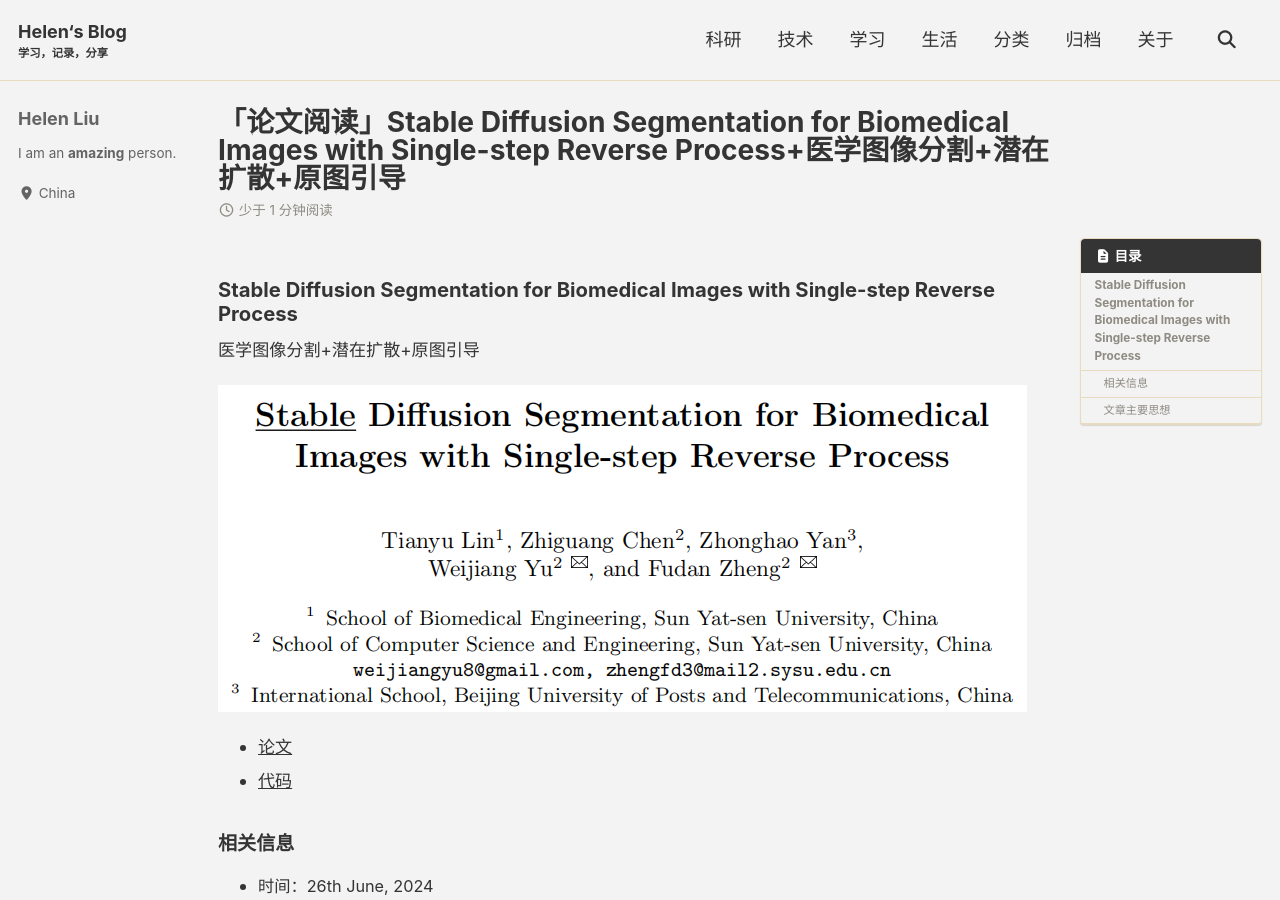
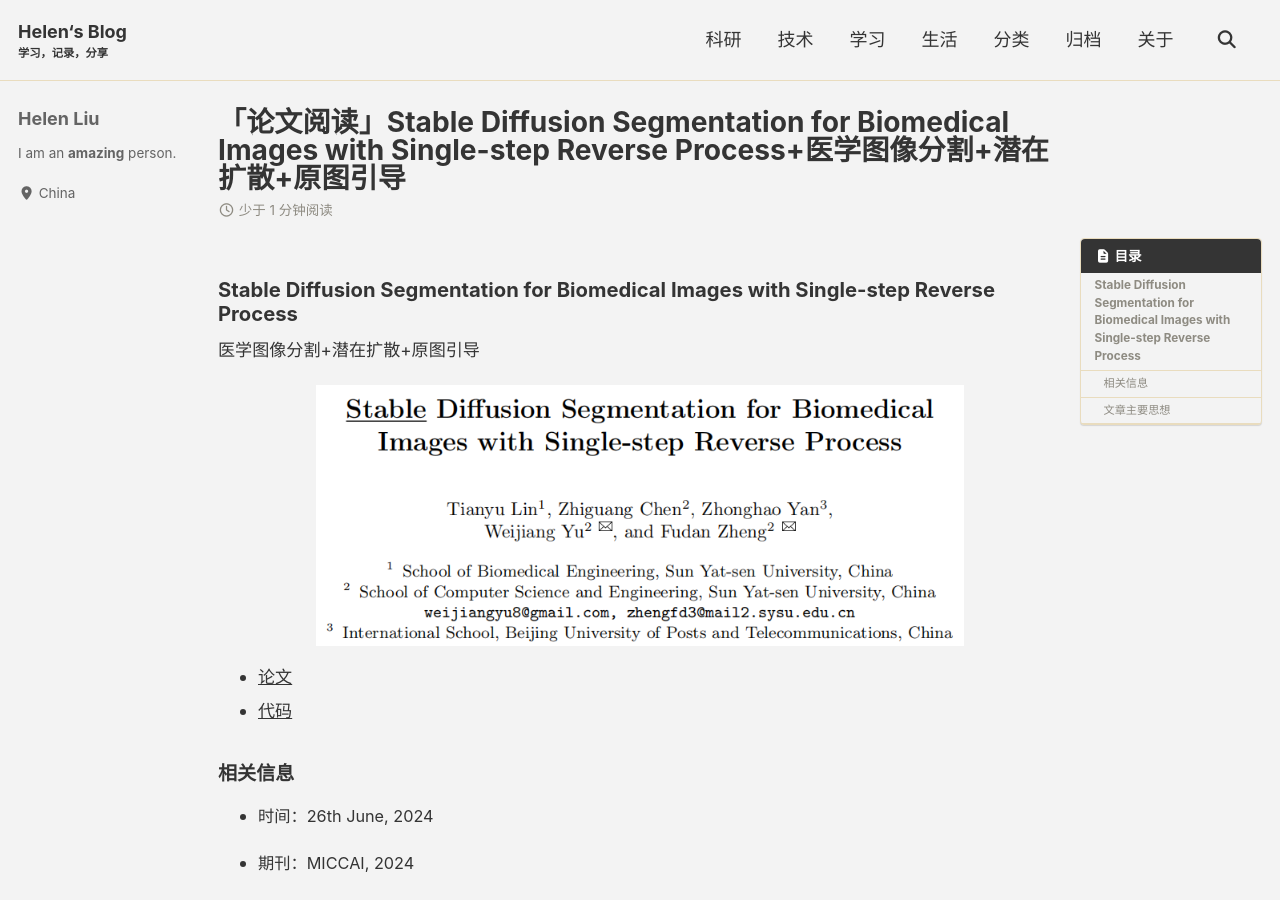
Before and after one commit to LH-Helen/LH-Helen.github.io, a Jekyll site: the page built from _posts/scientific_research/technology/image_generation/diffsuion/2024-08-04-Stable Diffusion Segmentation for Biomedical Images with Single-step Reverse Process.md, in a window 1280 px wide and 900 px high. Built offline with Jekyll 4.4.1, drawn with Linux system fonts in a browser that asks for light colours; cached includes are drawn as plain includes; formulas are drawn with MathJax 3.

Commit message:
update blogs

```diff
--- a/_posts/scientific_research/technology/image_generation/diffsuion/2024-08-04-Stable Diffusion Segmentation for Biomedical Images with Single-step Reverse Process.md
+++ b/_posts/scientific_research/technology/image_generation/diffsuion/2024-08-04-Stable Diffusion Segmentation for Biomedical Images with Single-step Reverse Process.md
@@ -17,7 +17,7 @@ tags: [eassy, diffusion, segmentation]
 
 医学图像分割+潜在扩散+原图引导
 
-![image-20240804211734652](./../../../../../assets/img/scientific_research/扩散模型.assets/image-20240804211734652-1723456398549-4.png)
+<center><img src="./../../../../../assets/img/scientific_research/扩散模型.assets/image-20240804211734652-1723456398549-4.png" alt="image-20240804211734652" style="zoom:80%;" /></center>
 
 - [论文](https://arxiv.org/abs/2406.18361)
 - [代码](https://github.com/lin-tianyu/Stable-Diffusion-Seg)
@@ -34,7 +34,7 @@ tags: [eassy, diffusion, segmentation]
 
 #### 文章主要思想
 
-![image-20240804211721963](./2024-08-04-Stable Diffusion Segmentation for Biomedical Images with Single-step Reverse Process.assets/image-20240804211721963-1723456350261-1.png)
+<img src="./../../../../../assets/img/scientific_research/扩散模型.assets/image-20240804211721963-1723456350261-1.png" alt="image-20240804211721963" style="zoom:80%;" />
 
 潜在扩散的流程，但是concat了噪声和条件图像，没有attention环节
 
```
